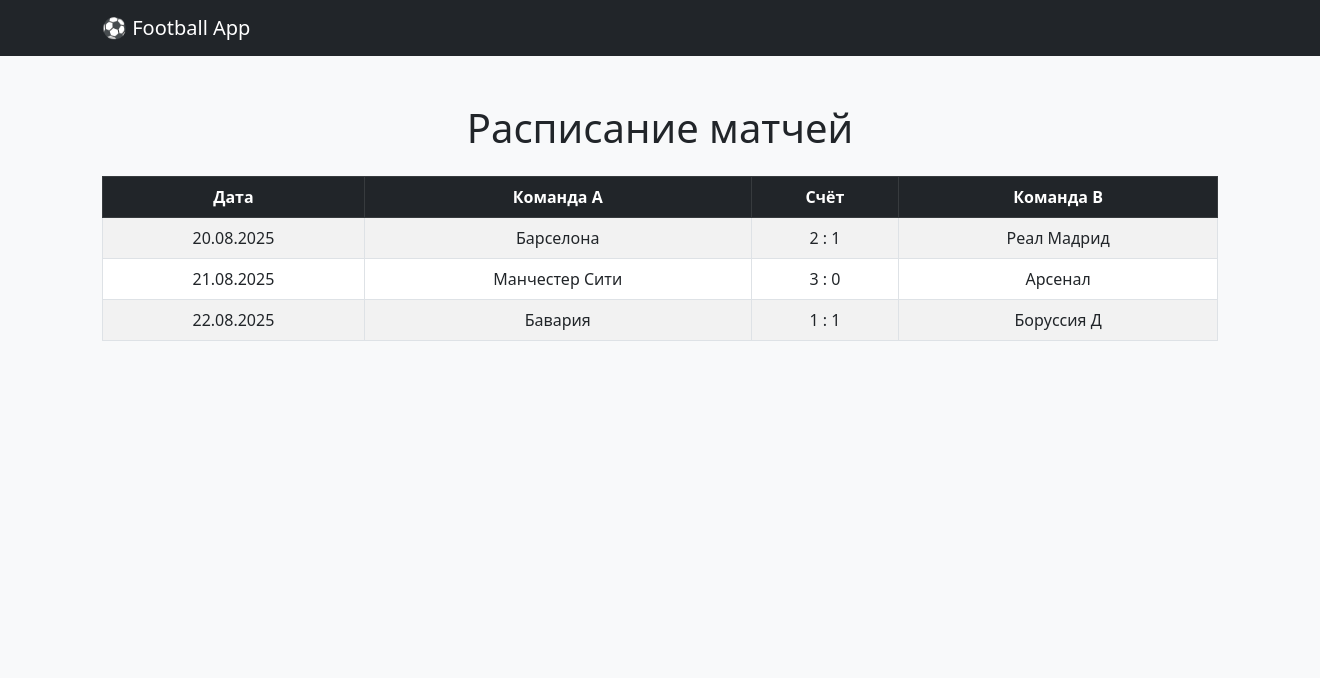
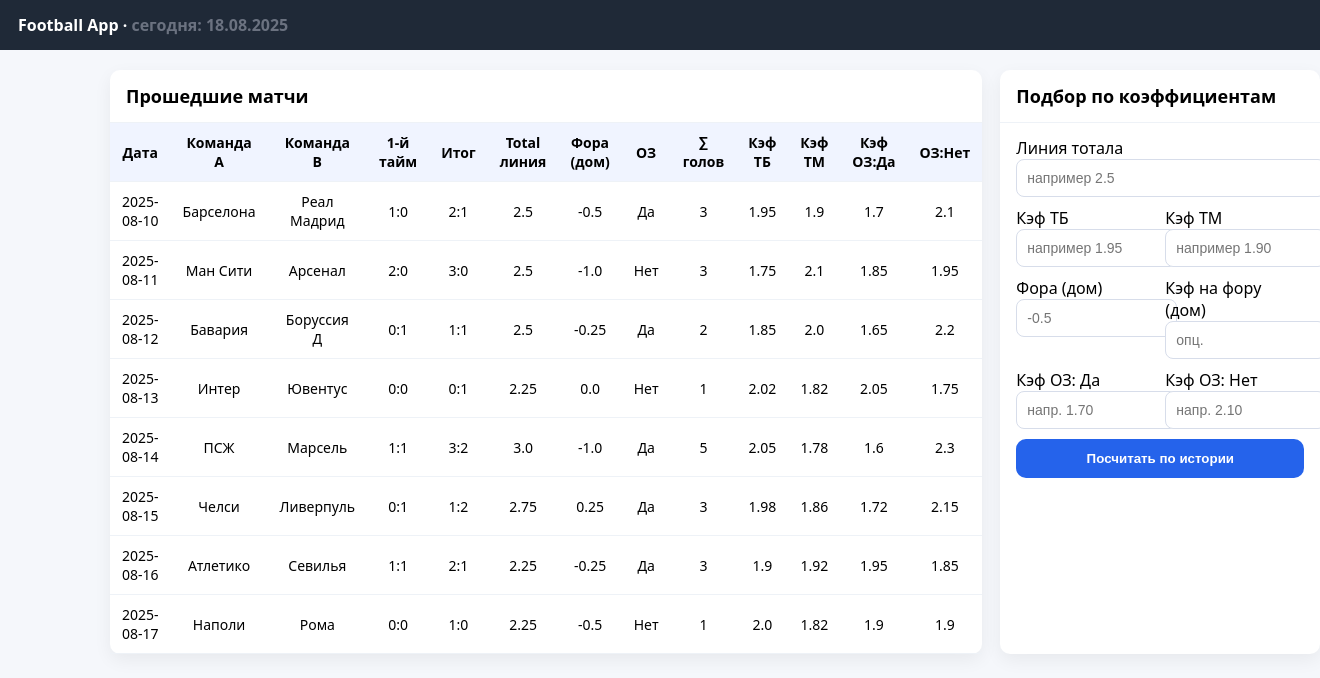
Before and after one commit to ivanklimovtarget-sketch/Football-app, a Flask app: page / in a window 1320 px wide. Shown: the top 678 px of the page. Run offline with Flask 3, Linux system fonts and the light colour scheme.

Commit message:
Update index.html

```diff
--- a/templates/index.html
+++ b/templates/index.html
@@ -1,58 +1,111 @@
-<!DOCTYPE html>
+<!doctype html>
 <html lang="ru">
 <head>
-    <meta charset="UTF-8">
-    <title>Football App</title>
-    <!-- Bootstrap CSS -->
-    <link href="https://cdn.jsdelivr.net/npm/bootstrap@5.3.0/dist/css/bootstrap.min.css" rel="stylesheet">
+  <meta charset="utf-8" />
+  <title>Футбольная аналитика</title>
+  <meta name="viewport" content="width=device-width, initial-scale=1" />
+  <style>
+    body{font-family:system-ui,-apple-system,Segoe UI,Roboto,Arial,sans-serif;margin:0;background:#f5f7fb}
+    header{background:#1f2937;color:#fff;padding:14px 18px;font-weight:600}
+    main{max-width:1100px;margin:20px auto;padding:0 12px}
+    .grid{display:grid;grid-template-columns:1fr 320px;gap:18px}
+    @media(max-width:900px){.grid{grid-template-columns:1fr}}
+    .card{background:#fff;border-radius:10px;box-shadow:0 6px 18px rgba(0,0,0,.06)}
+    .card h2{margin:0;padding:14px 16px;border-bottom:1px solid #eef2f7;font-size:18px}
+    table{width:100%;border-collapse:collapse}
+    th,td{padding:10px 12px;border-bottom:1px solid #eef2f7;text-align:center;font-size:14px}
+    th{background:#f0f4ff;font-weight:700}
+    .form{padding:14px 16px}
+    .row{display:flex;gap:10px;margin-bottom:10px}
+    .row label{flex:1}
+    input{width:100%;padding:10px;border:1px solid #d7ddea;border-radius:8px;font-size:14px}
+    button{width:100%;padding:12px 14px;border:0;border-radius:10px;background:#2563eb;color:#fff;font-weight:700;cursor:pointer}
+    .stats{padding:12px 16px;border-top:1px solid #eef2f7;font-size:14px}
+    .muted{color:#6b7280}
+  </style>
 </head>
-<body class="bg-light">
+<body>
+<header>Football App · <span class="muted">сегодня: {{ today }}</span></header>
 
-    <!-- Навбар -->
-    <nav class="navbar navbar-expand-lg navbar-dark bg-dark">
-        <div class="container">
-            <a class="navbar-brand" href="#">⚽ Football App</a>
-        </div>
-    </nav>
-
-    <!-- Контент -->
-    <div class="container mt-5">
-        <h1 class="text-center mb-4">Расписание матчей</h1>
-
-        <!-- Таблица матчей -->
-        <table class="table table-striped table-bordered text-center">
-            <thead class="table-dark">
+<main class="grid">
+  <section class="card">
+    <h2>Прошедшие матчи</h2>
+    <div style="overflow:auto">
+      <table>
+        <thead>
           <tr>
-                    <th>Дата</th>
-                    <th>Команда A</th>
-                    <th>Счёт</th>
-                    <th>Команда B</th>
+            <th>Дата</th><th>Команда A</th><th>Команда B</th>
+            <th>1-й тайм</th><th>Итог</th>
+            <th>Total линия</th><th>Фора (дом)</th>
+            <th>ОЗ</th><th>∑ голов</th>
+            <th>Кэф ТБ</th><th>Кэф ТМ</th><th>Кэф ОЗ:Да</th><th>ОЗ:Нет</th>
           </tr>
         </thead>
         <tbody>
+        {% for m in matches %}
           <tr>
-                    <td>20.08.2025</td>
-                    <td>Барселона</td>
-                    <td>2 : 1</td>
-                    <td>Реал Мадрид</td>
+            <td>{{ m.date }}</td><td>{{ m.home }}</td><td>{{ m.away }}</td>
+            <td>{{ m.ht }}</td><td>{{ m.ft }}</td>
+            <td>{{ m.total_line }}</td><td>{{ m.handicap_home }}</td>
+            <td>{{ m.btts }}</td><td>{{ m.sum_goals }}</td>
+            <td>{{ m.k_over }}</td><td>{{ m.k_under }}</td><td>{{ m.k_btts_yes }}</td><td>{{ m.k_btts_no }}</td>
           </tr>
-                <tr>
-                    <td>21.08.2025</td>
-                    <td>Манчестер Сити</td>
-                    <td>3 : 0</td>
-                    <td>Арсенал</td>
-                </tr>
-                <tr>
-                    <td>22.08.2025</td>
-                    <td>Бавария</td>
-                    <td>1 : 1</td>
-                    <td>Боруссия Д</td>
-                </tr>
+        {% endfor %}
         </tbody>
       </table>
     </div>
+  </section>
 
-    <!-- Bootstrap JS -->
-    <script src="https://cdn.jsdelivr.net/npm/bootstrap@5.3.0/dist/js/bootstrap.bundle.min.js"></script>
+  <aside class="card">
+    <h2>Подбор по коэффициентам</h2>
+    <form class="form" method="post">
+      <div class="row">
+        <label>Линия тотала
+          <input name="total_line" type="number" step="0.25" placeholder="например 2.5">
+        </label>
+      </div>
+      <div class="row">
+        <label>Кэф ТБ
+          <input name="k_over" type="number" step="0.01" placeholder="например 1.95">
+        </label>
+        <label>Кэф ТМ
+          <input name="k_under" type="number" step="0.01" placeholder="например 1.90">
+        </label>
+      </div>
+      <div class="row">
+        <label>Фора (дом)
+          <input name="handicap_home" type="number" step="0.25" placeholder="-0.5">
+        </label>
+        <label>Кэф на фору (дом)
+          <input name="k_handicap_home" type="number" step="0.01" placeholder="опц.">
+        </label>
+      </div>
+      <div class="row">
+        <label>Кэф ОЗ: Да
+          <input name="k_btts_yes" type="number" step="0.01" placeholder="напр. 1.70">
+        </label>
+        <label>Кэф ОЗ: Нет
+          <input name="k_btts_no" type="number" step="0.01" placeholder="напр. 2.10">
+        </label>
+      </div>
+      <button type="submit">Посчитать по истории</button>
+    </form>
+
+    {% if stats %}
+    <div class="stats">
+      {% if stats.total %}
+        <div><b>Тотал {{ request.form.total_line }}:</b> совпадений {{ stats.total.n }}, проход ТБ — {{ stats.total.wins_over }} ({{ stats.total.p_over }}%).</div>
+      {% endif %}
+      {% if stats.handicap %}
+        <div><b>Фора (дом) {{ request.form.handicap_home }}:</b> совпадений {{ stats.handicap.n }}, проход — {{ stats.handicap.wins }} ({{ stats.handicap.p }}%).</div>
+      {% endif %}
+      {% if stats.btts %}
+        <div><b>Обе забьют:</b> совпадений {{ stats.btts.n }}, «Да» — {{ stats.btts.yes }} ({{ stats.btts.p_yes }}%).</div>
+      {% endif %}
+      <div class="muted">Сравнение по коэффициентам идёт с допуском ±0.05.</div>
+    </div>
+    {% endif %}
+  </aside>
+</main>
 </body>
 </html>
```
Lines whose indentation alone changed are shown as unchanged.
